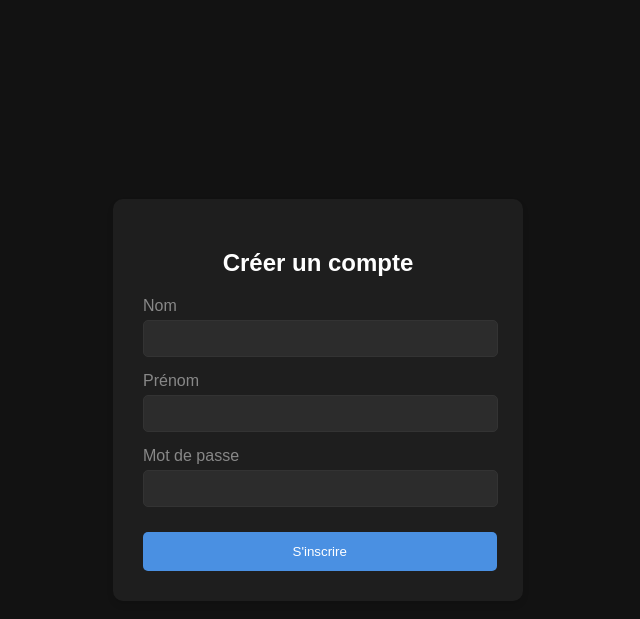
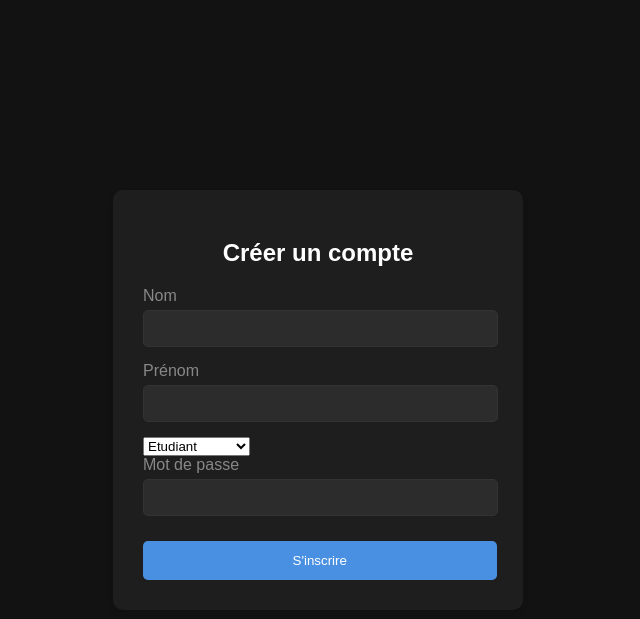
Before and after one commit to Roums215/adcharlespeguytabet, a PHP site: page /Form.php in a window 1280 px wide. Shown: the top 619 px of the page, without its empty margins (322-962 px from the left). Run offline with PHP 8.4, Linux system fonts and the light colour scheme.

Commit message:
typeUser

```diff
--- a/Form.php
+++ b/Form.php
@@ -95,6 +95,11 @@
 				<label for="prenom">Prénom</label>
 				<input type="text" id="prenom" name="prenom" required />
 			</div>
+			<select id="typeUser" name="typeUser">
+				<option value="etudiant">Etudiant</option>
+				<option value="professeur">Professeur</option>
+				<option value="administration">Administration</option>
+			</select>
 			<div class="form-group">
 				<label for="motdepasse">Mot de passe</label>
 				<input type="password" id="motdepasse" name="motdepasse" required />
```
